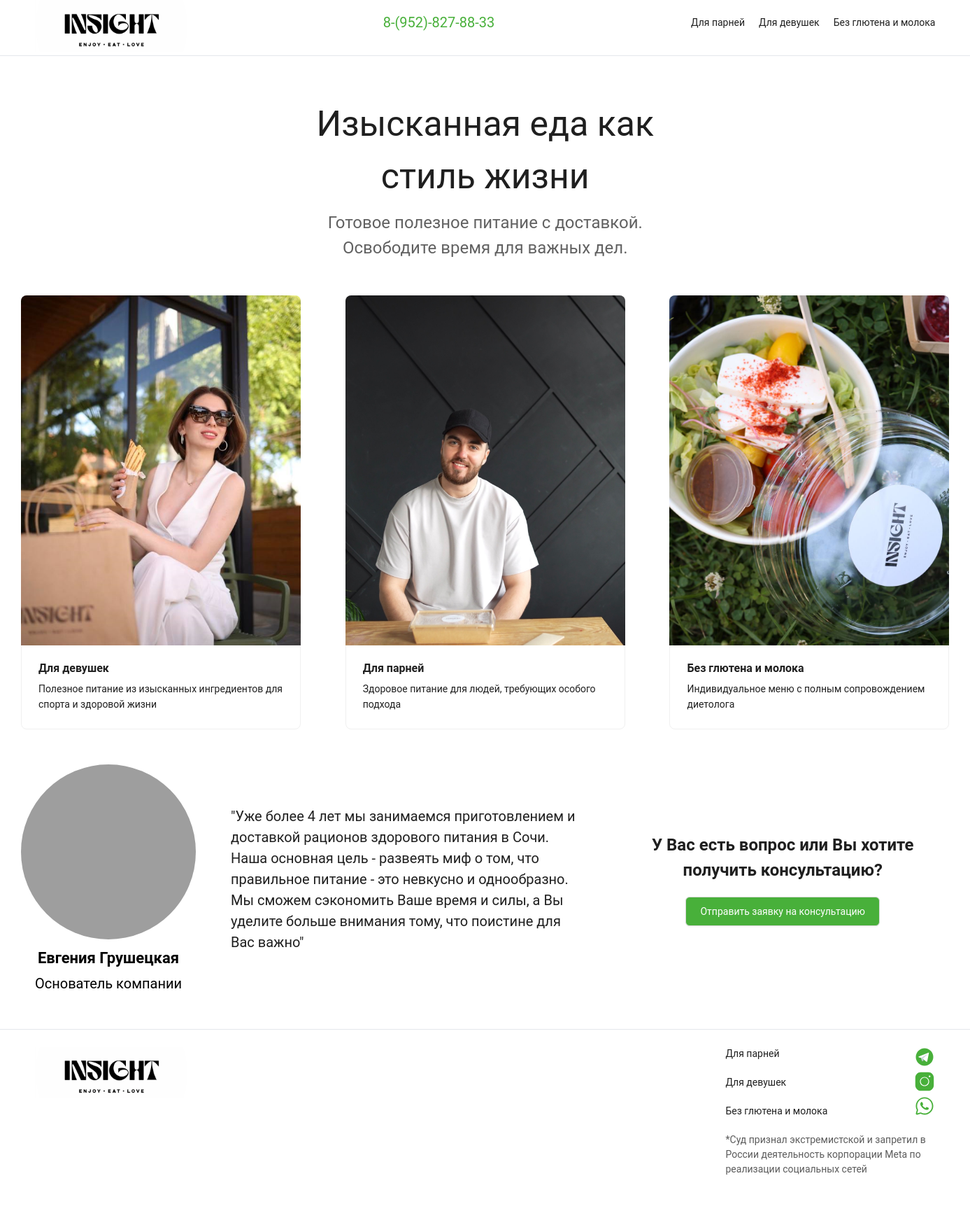
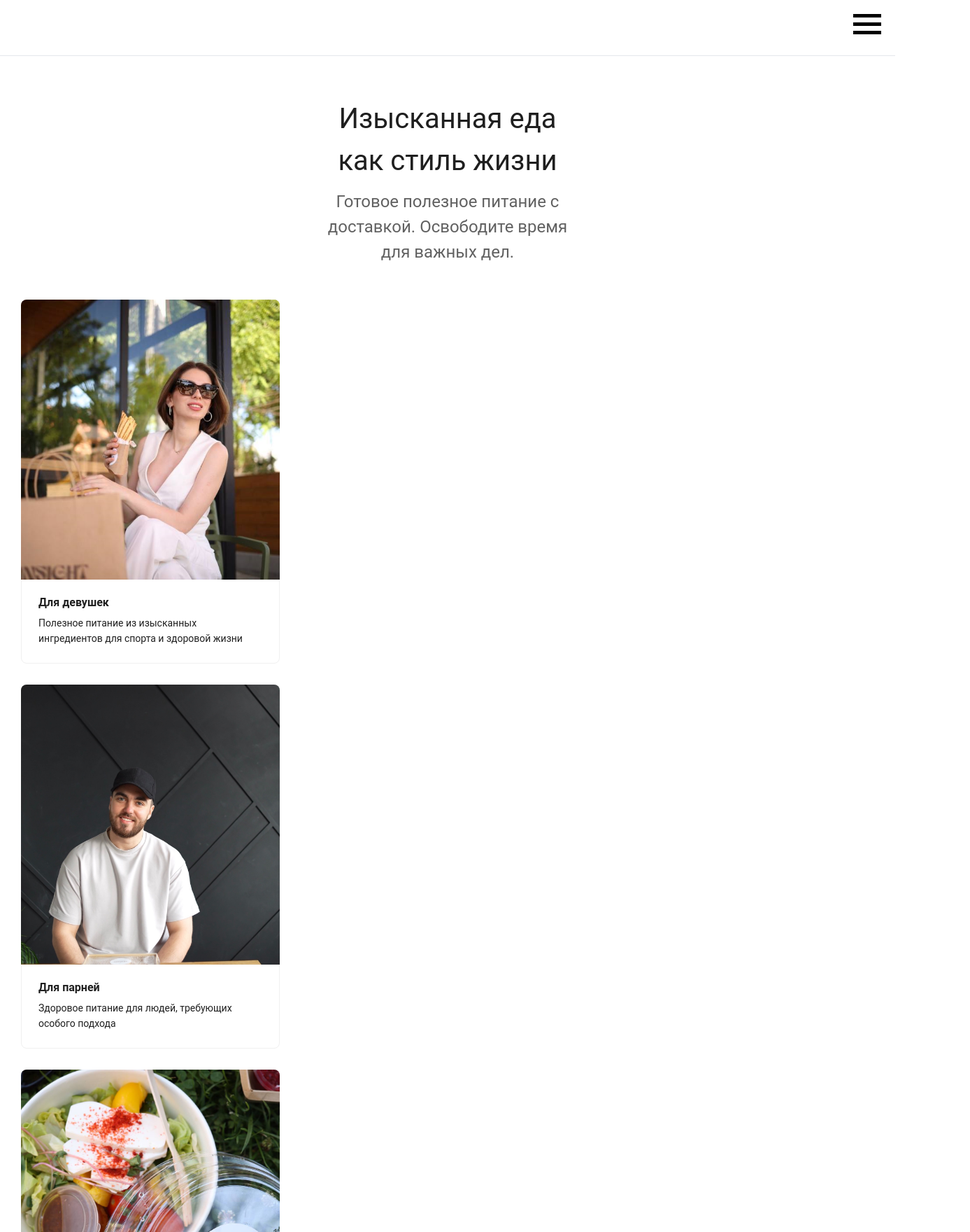
Before and after one commit to eshgin1/insight, a Next.js app: page / in a window 1280 px wide. Shown: the top 1760 px of the page at 70% size, 1387 px wide, since content can reach past the window. Before the commit the page ends 1705 px from the top, so only its background shows below. Built offline with nearby package versions, Linux system fonts and the light colour scheme; grey boxes are pictures that could not be loaded.

Commit message:
adapted main page

```diff
--- a/src/app/page.tsx
+++ b/src/app/page.tsx
@@ -4,14 +4,17 @@
 import Link from "next/link";
 import Category from "@/components/Category";
 import Company from "@/components/Company";
+import { useState } from "react";
 
 const { Header, Footer, Sider, Content } = Layout;
 
 export default function Home() {
+  const [isOpen, setIsOpen] = useState(false)
   return (
     <Flex gap="middle" wrap>
       <Layout >
-        <Header className=" h-[80px] bg-white flex justify-between border-b-[1px]">
+        <Header className="relative h-[80px] bg-white  border-b-[1px] ">
+          <nav className="flex justify-between xs:hidden">
             <Link href="/">
               <img src="/icons/logo 1.svg" alt="logo" />
             </Link>
@@ -29,29 +32,55 @@
                 <Link href="/no-milk">Без глютена и молока</Link>
               </li>
             </ul>
+          </nav>
+          <div className="burger fixed left-0  w-full z-10">
+            <div onClick={() => setIsOpen(!isOpen)} className="absolute right-[20px] top-[20px] flex flex-col gap-[7px]">
+              <div className=" w-[40px] h-[5px] bg-[#000]"></div>
+              <div className=" w-[40px] h-[5px] bg-[#000]"></div>
+              <div className=" w-[40px] h-[5px] bg-[#000]"></div>
+            </div>
+            <nav className={isOpen ? "flex flex-col bg-slate-500 " : "hidden"}>
+              <div className="bg-[#fff]">
+                <Link href="/" className=" block w-[200px] mx-auto">
+                  <img className="w-[100%]" src="/icons/logo 1.svg" alt="logo" />
+                </Link>
+              </div>
+              <ul className="flex flex-col gap-[20px] xs:pl-[20px] xs:gap-[10px] xs:py-[20px]">
+                <li className="text-[#fff] text-[22px]  leading-10">
+                  <Link href="/for-mans">Для парней</Link>
+                </li>
+                <li className="text-[#fff] text-[22px]  leading-10">
+                  <Link href="/for-womans">Для девушек</Link>
+                </li>
+                <li className="text-[#fff] text-[22px]  leading-10">
+                  <Link href="/no-milk">Без глютена и молока</Link>
+                </li>
+              </ul>
+            </nav>
+          </div>
         </Header>
         <Content className="bg-white pl-[30px] pr-[30px] pb-[50px]">
-            <div className="mt-[60px] w-[560px] mx-auto">
-              <h1 className="text-center text-[50px]">Изысканная еда как стиль жизни</h1>
+            <div className="mt-[60px] w-[560px] mx-auto xs:w-[370px]">
+              <h1 className="text-center text-[50px] xs:text-[40px]">Изысканная еда как стиль жизни</h1>
               <h2 className="mt-[10px] text-center text-[24px] opacity-[0.7]">Готовое полезное питание с доставкой. Освободите время для важных дел.</h2>
             </div>
             <Category/>
             <Company/>
         </Content>
-        <Footer className="bg-white border-t-[1px] flex justify-between">
-          <Link href="/">
+        <Footer className="bg-white border-t-[1px] flex justify-between xs:flex-col-reverse xs:gap-[20px]">
+          <Link href="/" className="xs:mx-auto">
             <img src="/icons/logo 1.svg" alt="logo" />
           </Link>
           <div>
             <div className="flex justify-between">
               <ul className="flex flex-col gap-[20px]">
-                <li>
+                <li className="text-[22px]">
                   <Link href="/for-mans">Для парней</Link>
                 </li>
-                <li>
+                <li className="text-[22px]">
                   <Link href="/for-womans">Для девушек</Link>
                 </li>
-                <li>
+                <li className="text-[22px]">
                   <Link href="/no-milk">Без глютена и молока</Link>
                 </li>
               </ul>
@@ -67,7 +96,7 @@
                 </a>
               </ul>
             </div>
-            <p className="text-[#5c5c5c] w-[300px] mt-[20px]">
+            <p className="text-[#5c5c5c] w-[300px] mt-[20px] xs:w-full">
               *Суд признал экстремистской и запретил в России
               деятельность корпорации Meta по реализации социальных сетей
             </p>
--- a/src/components/Category.tsx
+++ b/src/components/Category.tsx
@@ -7,13 +7,13 @@
 
 const Category: React.FC = () => {
     return (
-        <div className="mt-[50px] flex justify-between">
+        <div className="mt-[50px] flex justify-between xs:flex-col xs:justify-center xs:gap-[30px]">
             <Link href="/for-womans">
                 <Card
-                    className="hover:scale-[1.01] transition-transform duration-300"
+                    className="hover:scale-[1.01] transition-transform duration-300 xs:w-[370px]"
                     hoverable
-                    style={{ width: 400, transform: "transition: all 0.3s" }}
-                    cover={<img alt="example" className="h-[500px] object-cover" src="/img/woman.PNG"/>}
+                    style={{  transform: "transition: all 0.3s" }}
+                    cover={<img alt="example" className="h-[500px] object-cover xs:h-[400px]" src="/img/woman.PNG"/>}
                 >
                     <Meta title="Для девушек" />
                     <div className="mt-[10px]">
@@ -23,12 +23,12 @@
             </Link>
             <Link href="/for-mans">
                 <Card
-                    className="hover:scale-[1.01] transition-transform duration-300"
+                    className="hover:scale-[1.01] transition-transform duration-300 xs:w-[370px]"
                     hoverable
-                    style={{ width: 400 }}
-                    cover={<img alt="example" className="h-[500px] object-cover" src="/img/man.JPG" />}
+                    style={{ transform: "transition: all 0.3s" }}
+                    cover={<img alt="example" className="h-[500px] object-cover xs:h-[400px]" src="/img/man.JPG" />}
                 >
-                    <Meta title="Для парней" />
+                    <Meta title="Для парней"  />
                     <div className="mt-[10px]">
                         Здоровое питание для людей, требующих особого подхода
                     </div>
@@ -36,10 +36,10 @@
             </Link>
             <Link href="/no-milk">
                 <Card
-                    className="hover:scale-[1.01] transition-transform duration-300"
+                    className="hover:scale-[1.01] transition-transform duration-300 xs:w-[370px]"
                     hoverable
-                    style={{ width: 400 }}
-                    cover={<img alt="example" src="/img/nomilk.JPG" />}
+                    style={{ transform: "transition: all 0.3s" }}
+                    cover={<img alt="example" className="h-[500px] object-cover xs:h-[400px]" src="/img/nomilk.JPG"  />}
                 >
                     <Meta title="Без глютена и молока" />
                     <div className="mt-[10px] text-[#2b2b2b">
--- a/src/components/Company.tsx
+++ b/src/components/Company.tsx
@@ -49,7 +49,7 @@
                     },
             }}
         >
-            <div className="mt-[50px] flex justify-between items-center gap-[50px]">
+            <div className="mt-[50px] flex justify-between items-center gap-[50px] xs:flex-col">
                 <div className="flex flex-col">
                     <div className=" w-[250px] h-[250px]">
                         <img src="/img/dir.JPG" className="w-[100%] h-[100%] rounded-[50%] object-cover" alt="Evgenia"/>
@@ -57,8 +57,8 @@
                     <h1 className="mt-[10px] text-[22px] text-[#000] font-bold text-center">Евгения Грушецкая</h1>
                     <h2 className="mt-[5px] text-[20px] text-[#000] text-center">Основатель компании</h2>
                 </div>
-                <div className="w-[700px]">
-                    <p className="text-[20px]">
+                <div className="w-[700px] xs:w-[350px]">
+                    <p className="text-[20px] text-center">
                         "Уже более 4 лет мы занимаемся приготовлением и доставкой рационов здорового питания в Сочи.
                         Наша основная цель - развеять миф о том, что правильное питание - это невкусно и однообразно.
                         Мы сможем сэкономить Ваше время и силы, а Вы уделите больше внимания тому, что поистине для Вас важно"
--- a/tailwind.config.ts
+++ b/tailwind.config.ts
@@ -12,6 +12,19 @@
         background: "var(--background)",
         foreground: "var(--foreground)",
       },
+      screens: {
+        'xs': '380px',
+
+        'sm': '640px',
+
+        'md': '768px',
+
+        'lg': '1024px',
+
+        'xl': '1280px',
+
+        '2xl': '1536px',
+      }
     },
   },
   plugins: [],
```
Lines whose indentation alone changed are shown as unchanged.
